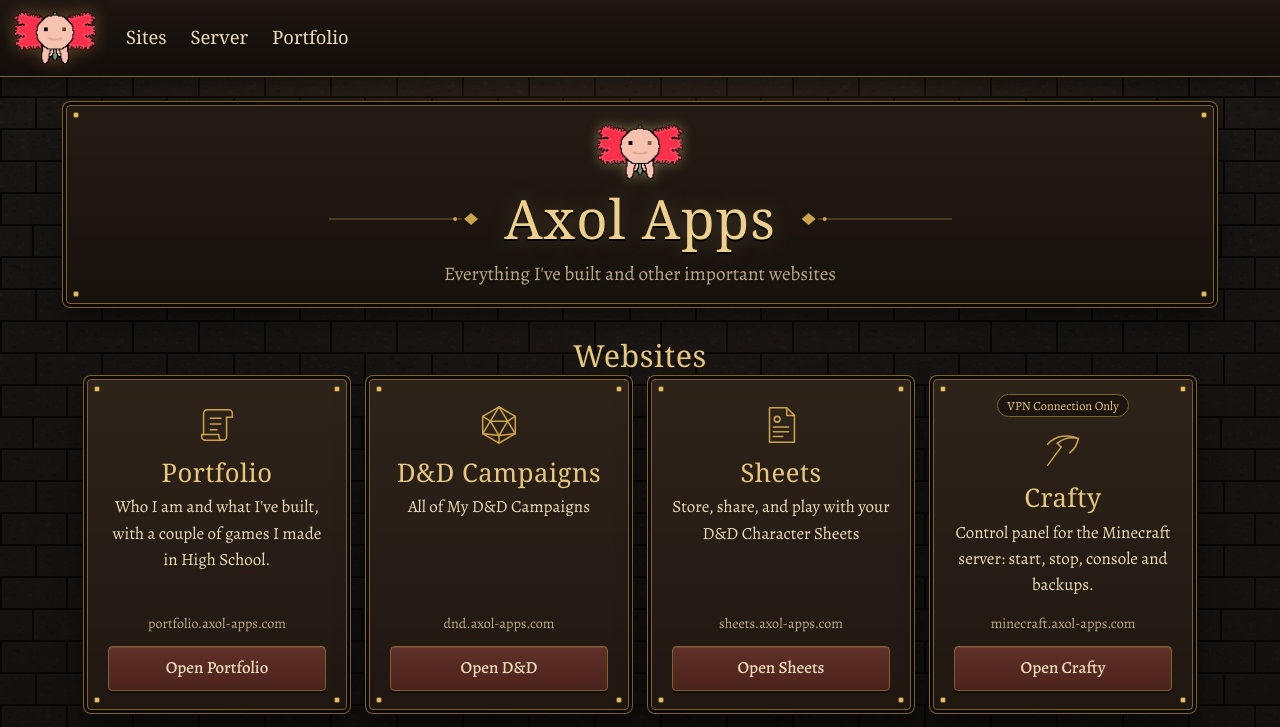
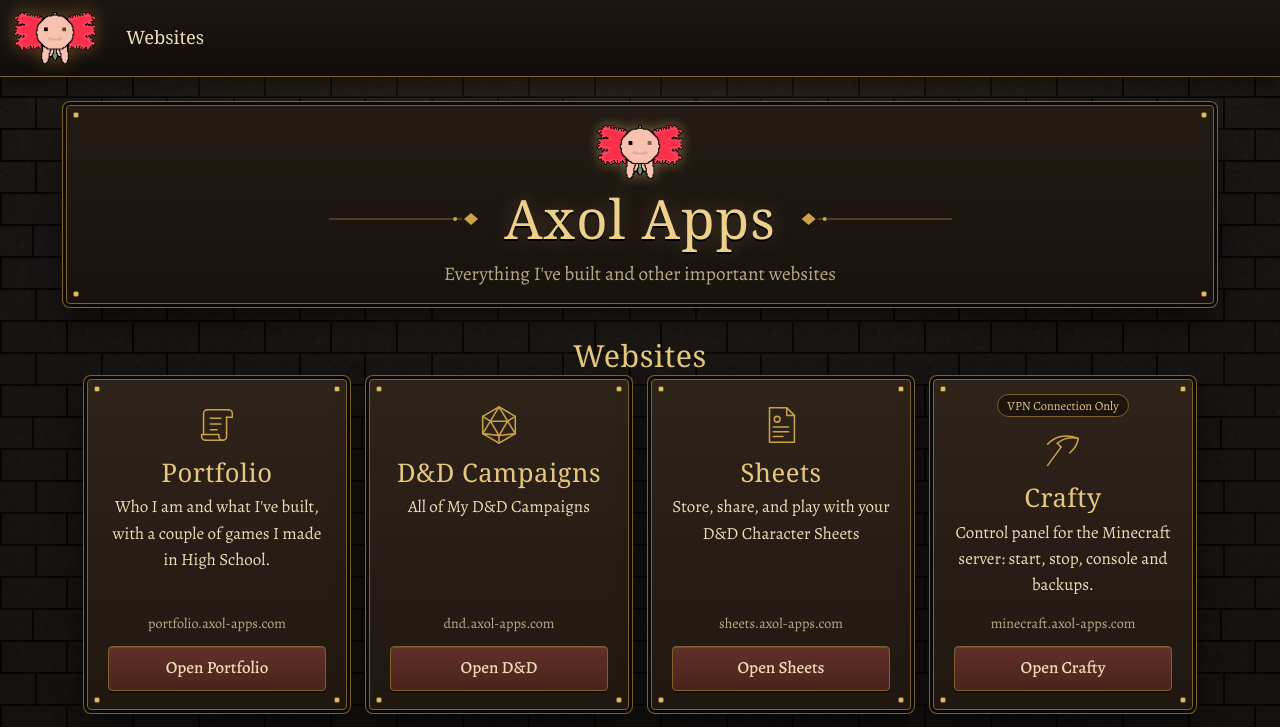
Before and after one commit to ViTheAxolotl/Landing, a plain HTML site: page index.html in a window 1280 px wide. Shown: the top 727 px of the page. Drawn offline with nearby package versions, Linux system fonts and the light colour scheme; a web font is replaced by a local one.

Commit message:
Change 'Sites' and 'Server' to 'Websites' in navbar

```diff
--- a/index.html
+++ b/index.html
@@ -27,9 +27,7 @@
             </button>
             <div class="collapse navbar-collapse" id="navLinks">
                 <ul class="navbar-nav me-auto my-2 my-lg-0">
-                    <li class="nav-item"><a class="nav-link" href="#sites">Sites</a></li>
-                    <li class="nav-item"><a class="nav-link" href="#server">Server</a></li>
-                    <li class="nav-item"><a class="nav-link" href="https://portfolio.axol-apps.com/">Portfolio</a></li>
+                    <li class="nav-item"><a class="nav-link" href="#sites">Websites</a></li>
                 </ul>
             </div>
         </div>
```
